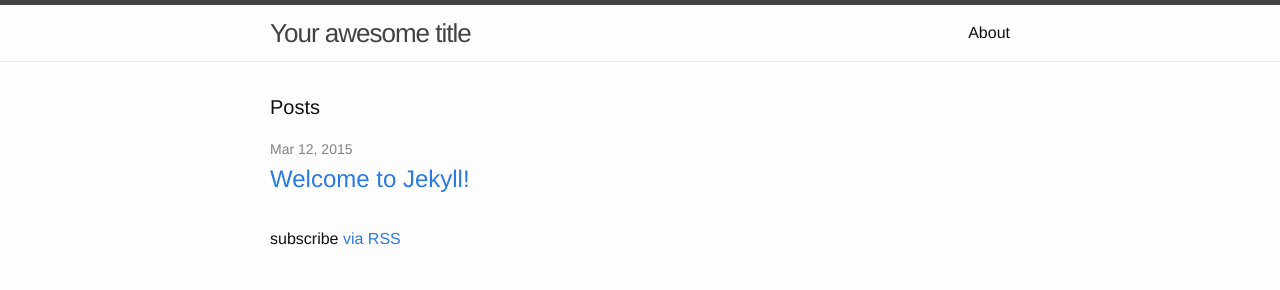
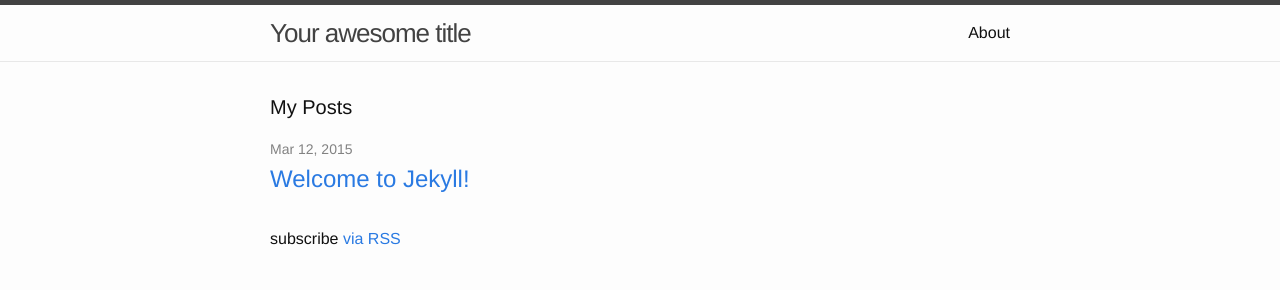
Before and after one commit to dmhschoir/dmhschoir.github.io, a Jekyll site: the page built from index.html, in a window 1280 px wide. Shown: the top 290 px of the page. Built offline with Jekyll 4.4.1, drawn with Linux system fonts in a browser that asks for light colours.

Commit message:
Small change
small change

```diff
--- a/index.html
+++ b/index.html
@@ -4,7 +4,7 @@
 
 <div class="home">
 
-  <h1 class="page-heading">Posts</h1>
+  <h1 class="page-heading">My Posts</h1>
 
   <ul class="post-list">
     {% for post in site.posts %}
```
